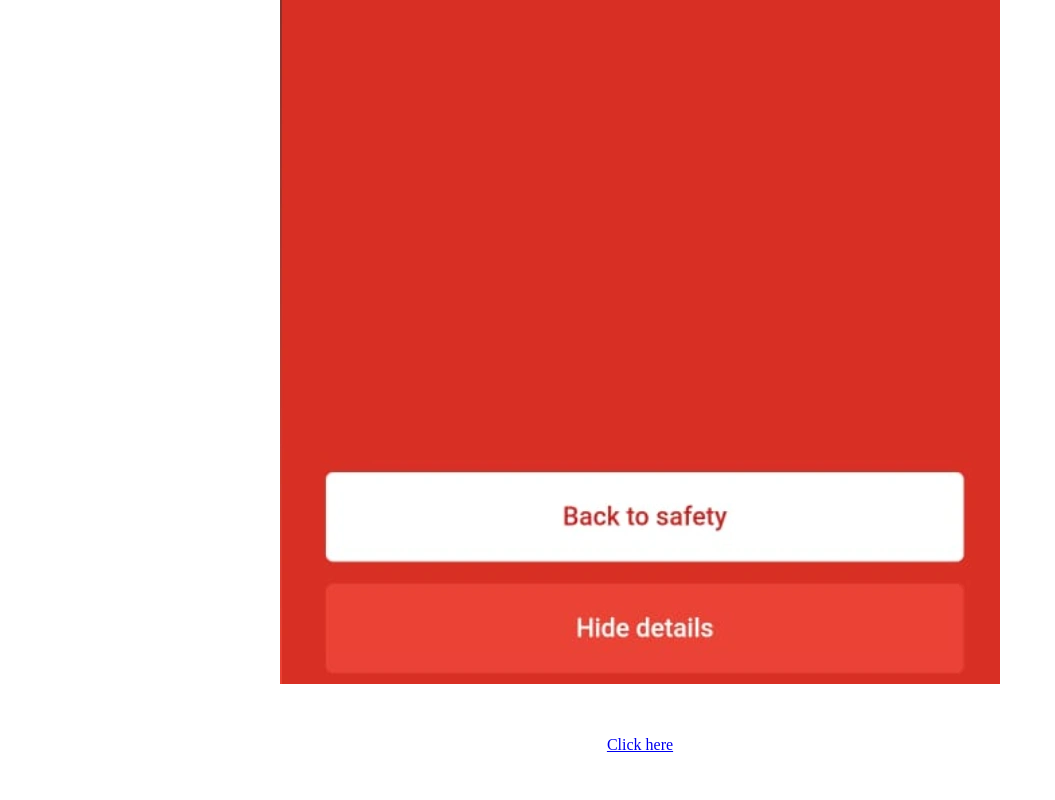
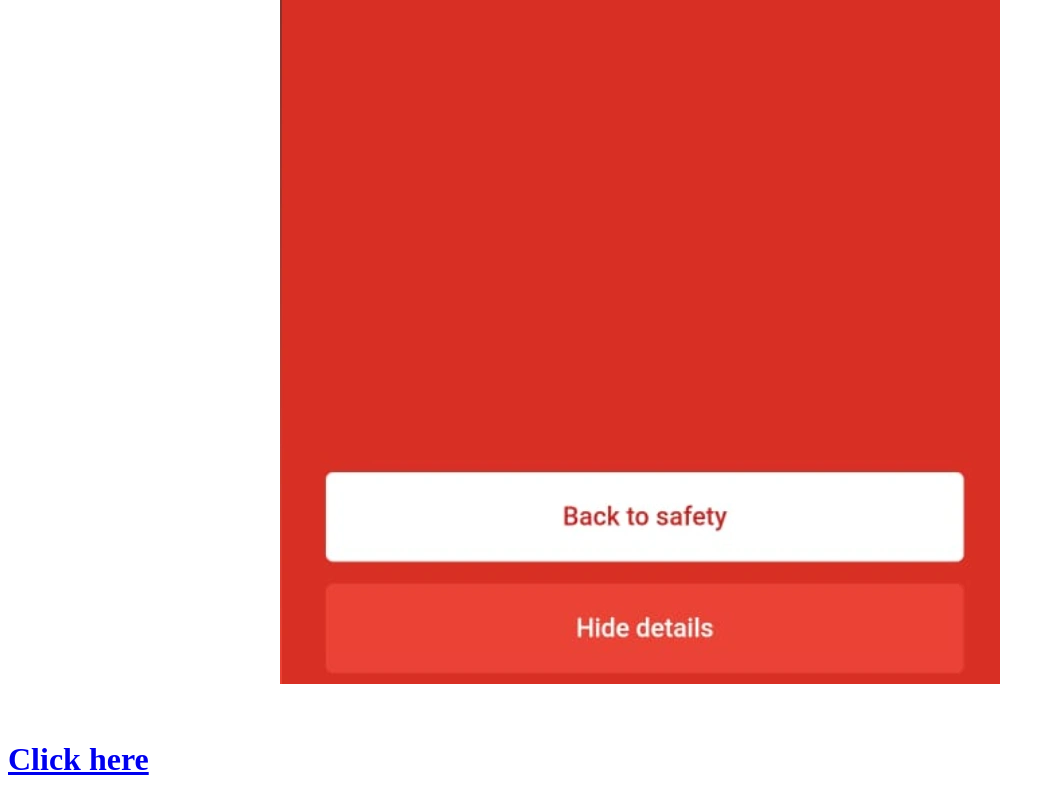
Before and after one commit to swapnilpachare2/vitnagpur, a plain HTML site: page index.html in a window 1280 px wide. Shown: the part 1992-2792 px from the top of the page, without its empty margins (0-1055 px from the left). Before the commit the page ends 2762 px from the top, so only its background shows below. Drawn offline with Linux system fonts and the light colour scheme.

Commit message:
Update index.html

```diff
--- a/index.html
+++ b/index.html
@@ -39,7 +39,7 @@ img {
   <br>
 <img src="2.jpg">
 <br><br>
-<a href="https://vitnagpur.netlify.app"><p style="text-align:center">Click here</a>
+<a href="https://vitnagpur.netlify.app"><p style="text-align:center"><h1>Click here</h1></a>
 </body>
 
 </html>
```
